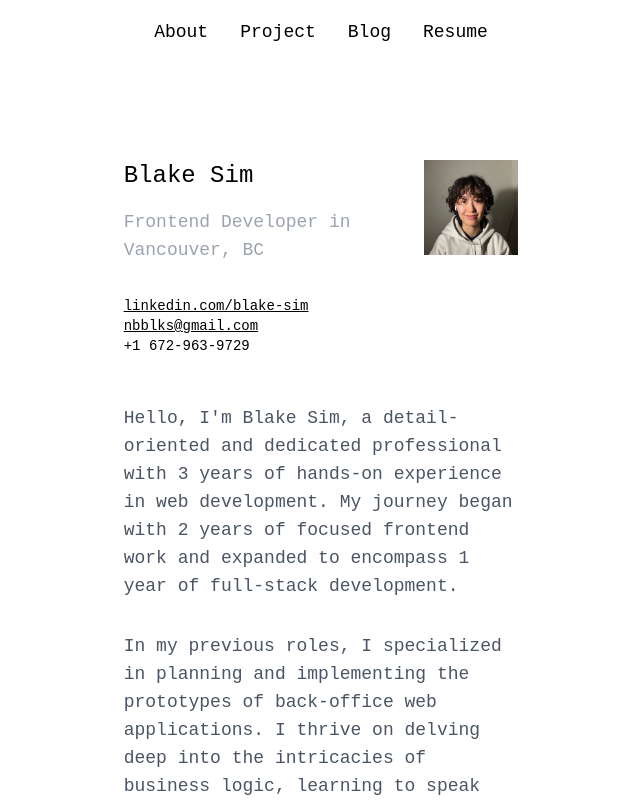
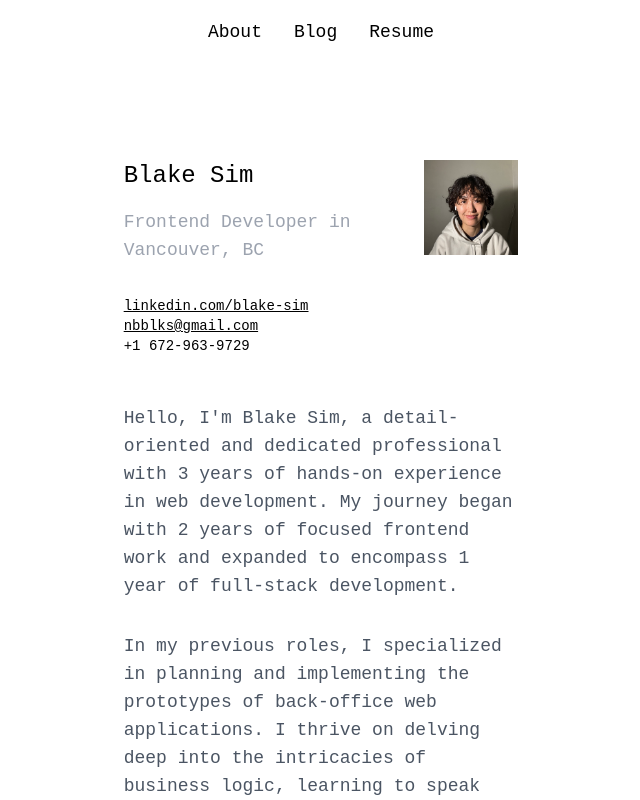
Before and after one commit to nbblk/nbblk.github.io, a SvelteKit app: page / in a window 1280 px wide. Shown: the top 800 px of the page, without its empty margins (319-959 px from the left). Built offline with nearby package versions, Linux system fonts and the light colour scheme.

Commit message:
modify: comment out project

```diff
--- a/src/routes/+layout.svelte
+++ b/src/routes/+layout.svelte
@@ -5,7 +5,7 @@
 
 <nav class="w-full h-[50px] p-8 flex justify-center items-center text-lg gap-8">
 	<a href="{base}/">About</a>
-	<a href="{base}/project">Project</a>
+	<!-- <a href="{base}/project">Project</a> -->
 	<a href="https://medium.com/@nbblks">Blog</a>
 	<a href="{base}/Blake_Sim_Resume.pdf">Resume</a>
 </nav>
```
